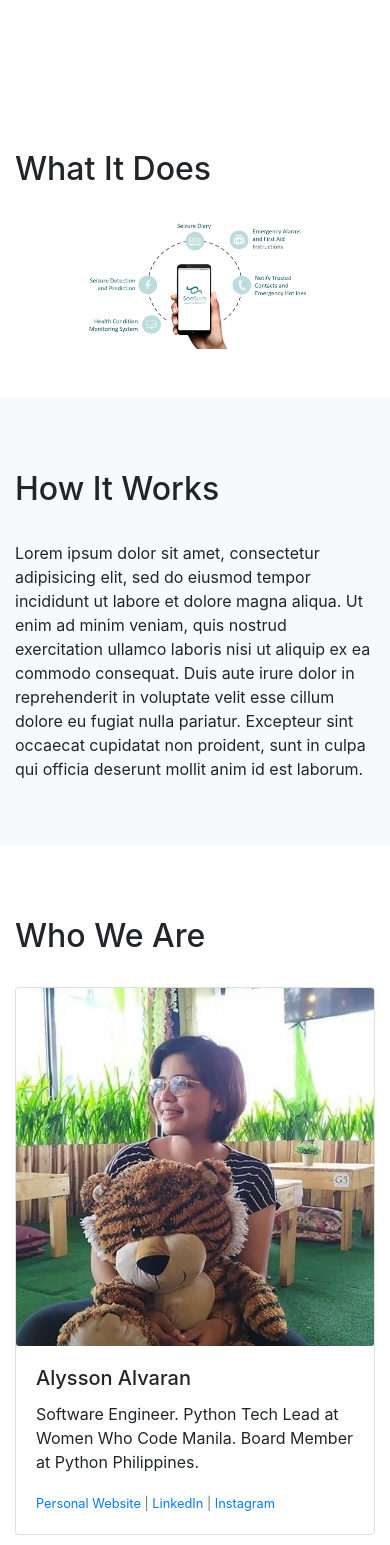
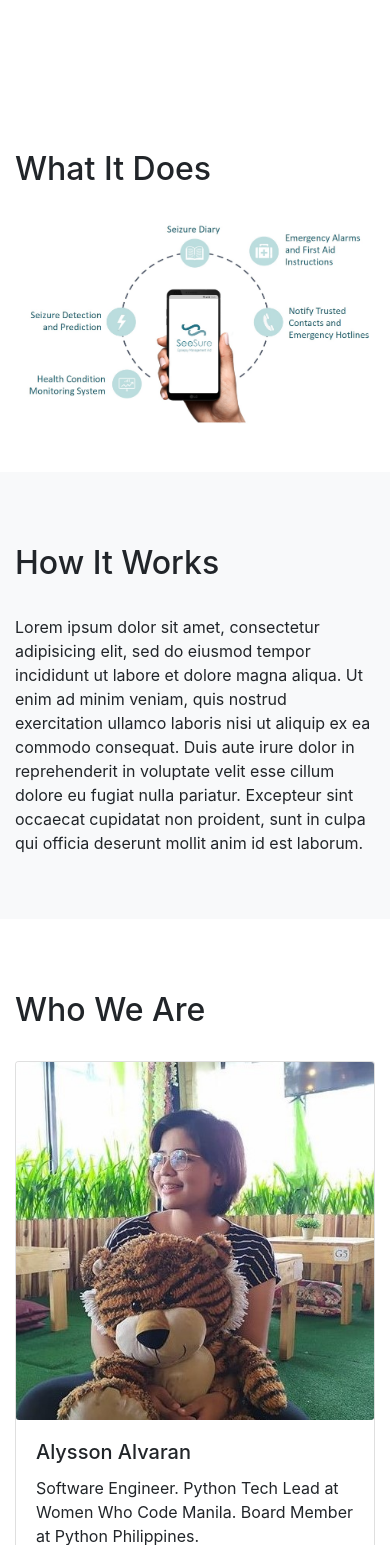
Before and after one commit to alyssonalvaran/seesure, a Django app: page / in a window 390 px wide. Shown: the part 444-1989 px from the top of the page. Run offline with Django 3.2, Linux system fonts and the light colour scheme; some libraries are stand-ins or nearby versions.

Commit message:
Update temporary features image col size

```diff
--- a/home/templates/index.html
+++ b/home/templates/index.html
@@ -19,7 +19,7 @@
     <!-- Bootstrap CSS -->
     <link rel="stylesheet" href="https://stackpath.bootstrapcdn.com/bootstrap/4.1.3/css/bootstrap.min.css" integrity="sha384-MCw98/SFnGE8fJT3GXwEOngsV7Zt27NXFoaoApmYm81iuXoPkFOJwJ8ERdknLPMO" crossorigin="anonymous">
     <!-- Font Awesome CSS -->
-    <link rel="stylesheet" href="https://use.fontawesome.com/releases/v5.7.0/css/all.css" integrity="sha384-lZN37f5QGtY3VHgisS14W3ExzMWZxybE1SJSEsQp9S+oqd12jhcu+A56Ebc1zFSJ" crossorigin="anonymous" SameSite="none">
+    <link rel="stylesheet" href="https://use.fontawesome.com/releases/v5.7.0/css/all.css" integrity="sha384-lZN37f5QGtY3VHgisS14W3ExzMWZxybE1SJSEsQp9S+oqd12jhcu+A56Ebc1zFSJ" crossorigin="anonymous">
 
     <title>SeeSure</title>
 
@@ -71,7 +71,7 @@
                 <div class="col-12 py-4">
                     <h2>What It Does</h2>
                 </div>
-                <div class="col-8 mx-auto">
+                <div class="col-sm-12 col-lg-8 mx-auto">
                     <img src="{% static 'img/features.jpg' %}" width="100%" alt="features">
                 </div>
             </div>
```
